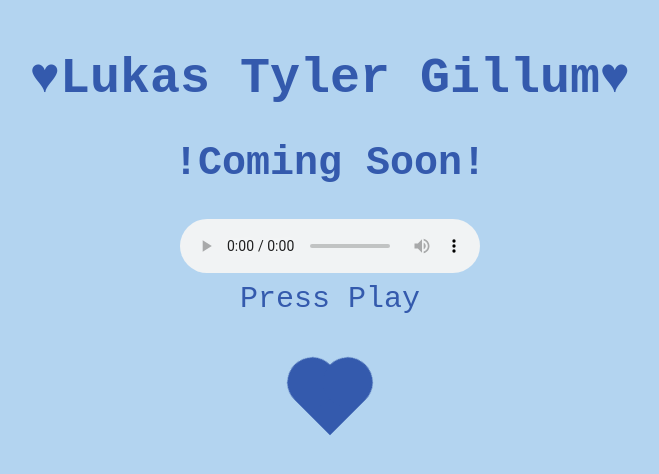
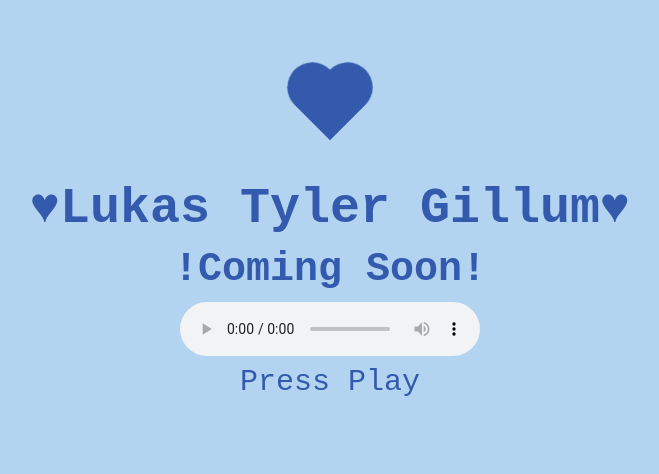
Before and after one commit to JessicaJJBryant/BeatingHeart, a plain HTML site: page index.html in a window 1280 px wide. Shown: the whole page, without its empty margins (310-969 px from the left). Drawn offline with Linux system fonts and the light colour scheme.

Commit message:
Fix positioning of beating heart in HTML. Optimize coding in CSS

```diff
--- a/index.html
+++ b/index.html
@@ -1,5 +1,6 @@
 <!DOCTYPE html>
 <html lang="en">
+
 <head>
     <meta charset="UTF-8">
     <meta http-equiv="X-UA-Compatible" content="IE=edge">
@@ -8,15 +9,21 @@
     <link rel="stylesheet" href="style.css">
     <title>CSS Beating Heart Animation</title>
 </head>
+
 <body>
-    <main id="back">
-        <h1>&hearts;Lukas Tyler  Gillum&hearts;</h1>
+    <main>
+        <div class="container">
+            <div id="heart" alt="beating-heart"></div>
+        </div>
+        <h1>&hearts;Lukas Tyler Gillum&hearts;</h1>
         <h2>!Coming Soon!</h2>
         <figure>
-            <audio controls loop><source src="fetus-baby-heartbeat.wav" type="audio/wav"></audio>
+            <audio controls loop>
+                <source src="fetus-baby-heartbeat.wav" type="audio/wav">
+            </audio>
             <figcaption>Press Play</figcaption>
         </figure>
-        <div id="heart" alt="beating-heart"></div>
     </main>
 </body>
+
 </html>
--- a/style.css
+++ b/style.css
@@ -1,25 +1,8 @@
-h1 {
-    margin-top: 50px;
-    text-align: center;
-    font-family:monospace;
-    font-size: 50px;
-    color:rgb(52, 90, 173);
+* {
+    margin: 0;
+    padding: 0;
 }
-h1:hover {
-    font-size: 70px;
-}
-h2 {
-    text-align: center;
-    font-family: monospace;
-    font-size: 40px;
-    color:rgb(52, 90, 173);
-}
-#back {
-    position: fixed;
-    padding: 0;
-    margin: 0;
-    top: 0;
-    left: 0;
+body {
     width: 100%;
     height: 100%;
     background: rgb(179, 212, 240);
@@ -32,13 +15,15 @@ h2 {
         background: #8babd1;
     }
 }
+.container {
+    position: relative;
+    display: flex;
+    justify-content: center;
+    min-height: 90px;
+    margin-top: 80px;
+}
 #heart {
     position: absolute;
-    margin: auto;
-    top: 0;
-    right: 0;
-    bottom: 0;
-    left: 0;
     background-color: rgb(52, 90, 173);;
     height: 50px;
     width: 50px;
@@ -48,20 +33,20 @@ h2 {
     animation-iteration-count: infinite;
 }
 #heart::after {
+    position: absolute;
     background-color: rgb(52, 90, 173);;
     content: "";
     border-radius: 50%;
-    position: absolute;
     width: 50px;
     height: 50px;
     top: 0px;
     left: 25px;
 }
 #heart::before {
+    position: absolute;
     background-color: rgb(52, 90, 173);;
     content: "";
     border-radius: 50%;
-    position: absolute;
     width: 50px;
     height: 50px;
     top: -25px;
@@ -75,6 +60,20 @@ h2 {
         transform: scale(0.6)rotate(-45deg);
     }
 }
+h1 {
+    margin: 10px;
+    text-align: center;
+    font-family:monospace;
+    font-size: 50px;
+    color:rgb(52, 90, 173);
+}
+h2 {
+    margin: 10px;
+    text-align: center;
+    font-family: monospace;
+    font-size: 40px;
+    color:rgb(52, 90, 173);
+}
 figure {
     text-align: center;
     font-family: monospace;
```
